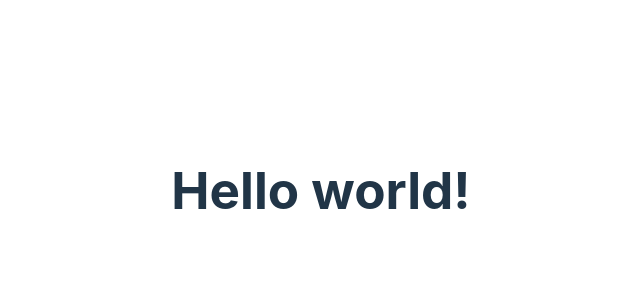
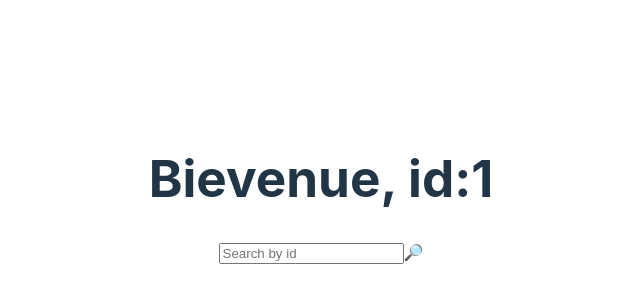
Before and after one commit to pascal-rithi-ke/home_credit, a React (Vite) app in the folder frontend/: page /clients/1 in a window 1280 px wide. Shown: the part 210-510 px from the top of the page, without its empty margins (319-959 px from the left). Built offline with nearby package versions, Linux system fonts and the light colour scheme.

Commit message:
Setup searchBar react

```diff
--- a/frontend/package.json
+++ b/frontend/package.json
@@ -16,9 +16,10 @@
     "react-dom": "^18.2.0"
   },
   "devDependencies": {
-    "@types/react": "^18.0.27",
-    "@types/react-dom": "^18.0.10",
+    "@types/react": "^18.0.28",
+    "@types/react-dom": "^18.0.11",
     "@vitejs/plugin-react": "^3.1.0",
+    "react-router-dom": "^6.9.0",
     "typescript": "^4.9.3",
     "vite": "^4.1.0"
   }
--- a/frontend/src/App.tsx
+++ /dev/null
@@ -1,9 +0,0 @@
-import "./App.css";
-
-export default function App() {
-  return (
-    <div className="App">
-      <h1>Hello world!</h1>
-    </div>
-  );
-}
--- /dev/null
+++ b/frontend/src/component/Searchbar.tsx
@@ -0,0 +1,33 @@
+import * as React from "react";
+
+interface State {
+    value: any;
+}
+
+class Searchbar extends React.Component<{}, State>{
+    constructor(props: any) {
+        super(props);
+        this.state = {value: ""};
+        this.handleChange = this.handleChange.bind(this);
+        this.handleSubmit = this.handleSubmit.bind(this);
+    }
+    handleChange(event: any) {
+      this.setState({value: event.target.value}); // get the value from input when it change
+    };
+    handleSubmit(event: any) {
+        event.preventDefault(event);
+    };
+
+    render() {
+        return (
+            <div>
+                <form onSubmit={this.handleSubmit}>
+                    <input type="number" min={0} value={this.state.value} placeholder="Search by id" onChange={this.handleChange}/>
+                    <a href={`/clients/${this.state.value}`}>🔎</a>
+                </form>
+            </div>
+        );
+    }
+}
+
+export default Searchbar;
--- a/frontend/src/main.tsx
+++ b/frontend/src/main.tsx
@@ -1,10 +1,25 @@
-import React from 'react'
-import ReactDOM from 'react-dom/client'
-import App from './App'
-import './index.css'
+import React from "react";
+import ReactDOM from "react-dom/client";
+import { createBrowserRouter, RouterProvider } from "react-router-dom";
 
-ReactDOM.createRoot(document.getElementById('root') as HTMLElement).render(
+import App from "./routes/App";
+import Clients from "./routes/Clients";
+
+import "./index.css";
+
+const router = createBrowserRouter([
+  {
+    path: "/",
+    element: <App />,
+  },
+  {
+    path: "/clients/:id",
+    element: <Clients/>,
+  },
+]);
+
+ReactDOM.createRoot(document.getElementById("root") as HTMLElement).render(
   <React.StrictMode>
-    <App />
-  </React.StrictMode>,
-)
+    <RouterProvider router={router} />
+  </React.StrictMode>
+);
--- /dev/null
+++ b/frontend/src/routes/App.tsx
@@ -0,0 +1,11 @@
+import "../App.css";
+import Searchbar from "../component/Searchbar";
+
+export default function App() {
+  return (
+    <div className="App">
+      <h1>Bienvenue, veuillez entrer un id valable</h1>
+      <Searchbar/>
+    </div>
+  );
+}
--- /dev/null
+++ b/frontend/src/routes/Clients.tsx
@@ -0,0 +1,13 @@
+import { useParams } from "react-router-dom";
+import Searchbar from "../component/Searchbar";
+
+export default function Clients() {
+    const {id} = useParams();
+
+    return (
+        <div>
+            <h1>Bievenue, id:{id}</h1>
+            <Searchbar/>
+        </div>
+    );
+}
```
Also changed, not shown: 1 other file (tests, documents, lock files or other folders).
